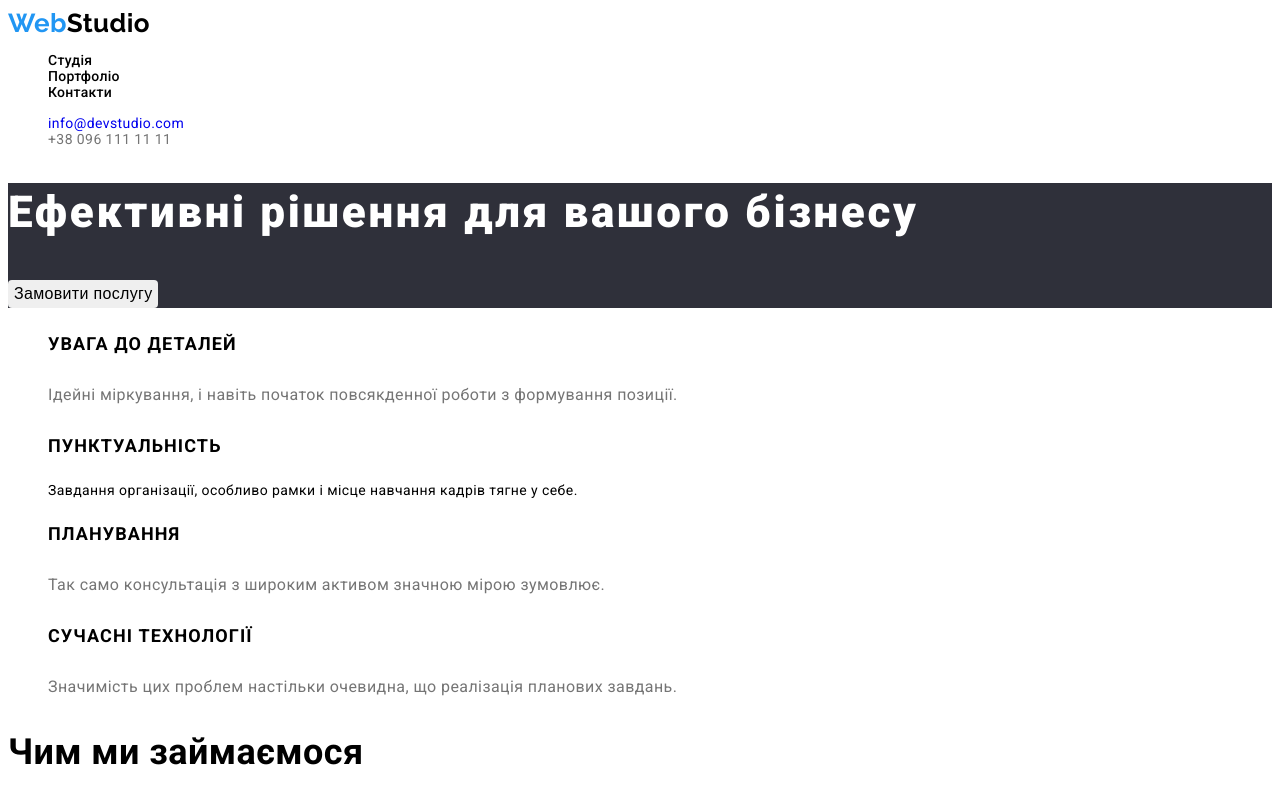
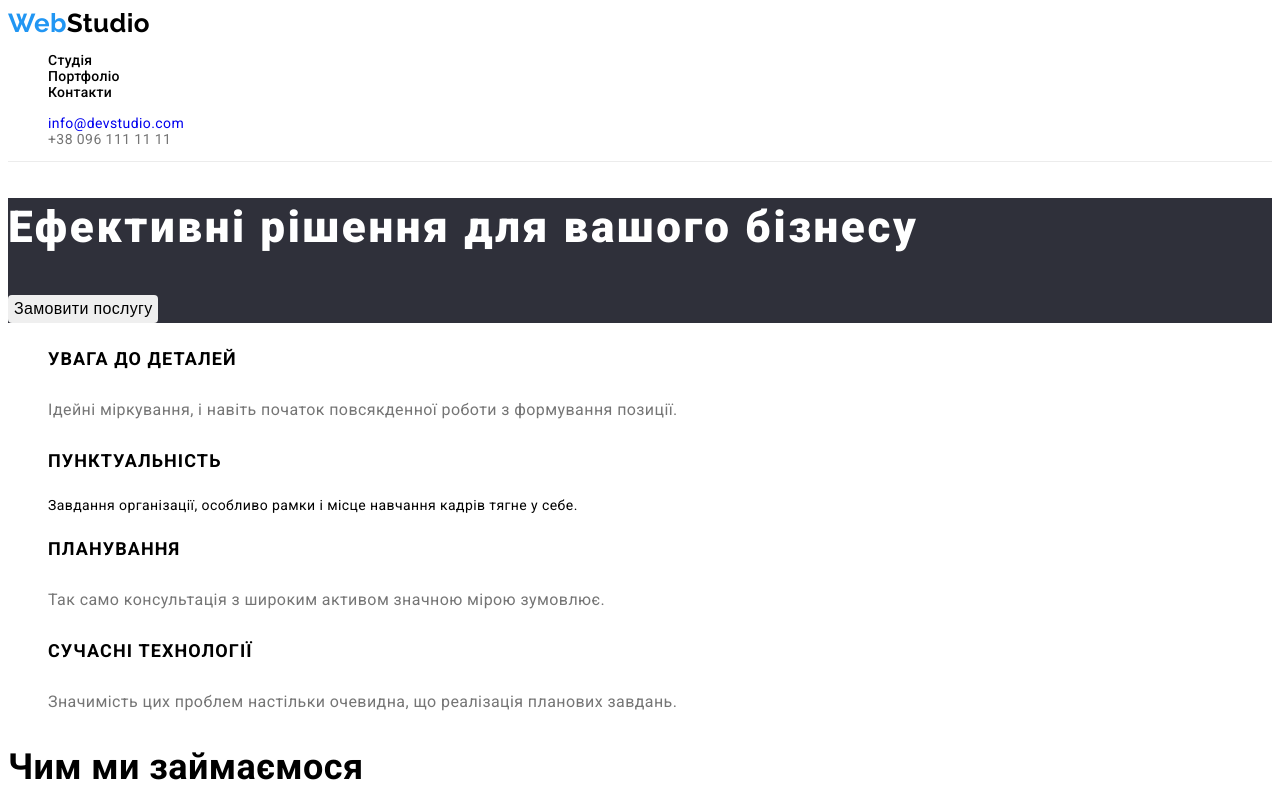
Before and after one commit to Arinagar/goit-markup-hw-02, a plain HTML site: page index.html in a window 1280 px wide. Shown: the top 800 px of the page. Drawn offline with Linux system fonts and the light colour scheme; files whose address does not match are found by name.

Commit message:
Добавил нижнюю границу хедера

```diff
--- a/css/styles.css
+++ b/css/styles.css
@@ -7,9 +7,9 @@ body {
 
 }
 
-/* .header {
-  border: 1px solid #ECECEC;
-} */
+.header {
+  border-bottom: 1px solid #ECECEC;
+}
 .logo {
     font-family: 'Raleway';
     font-size: 26px;
```
